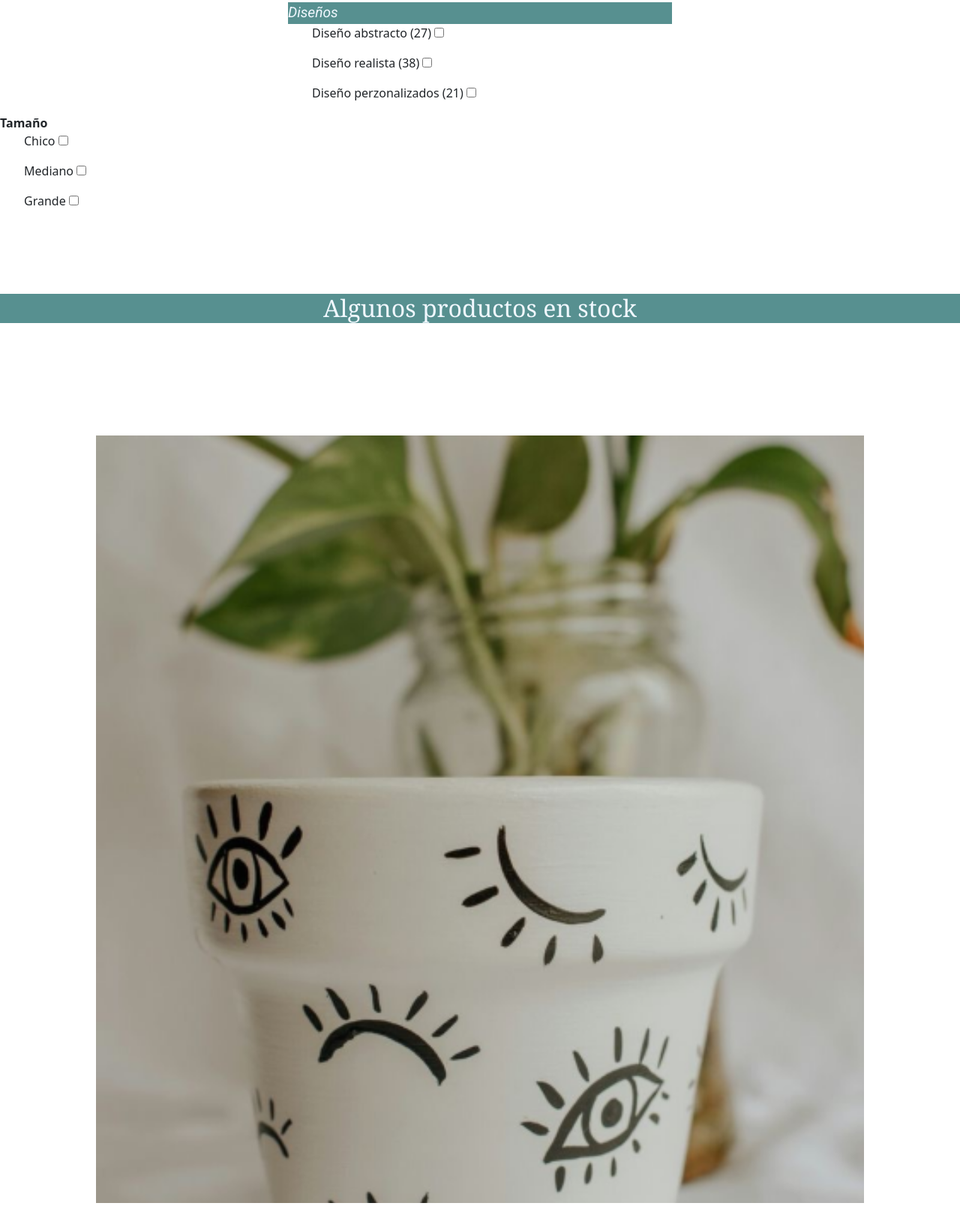
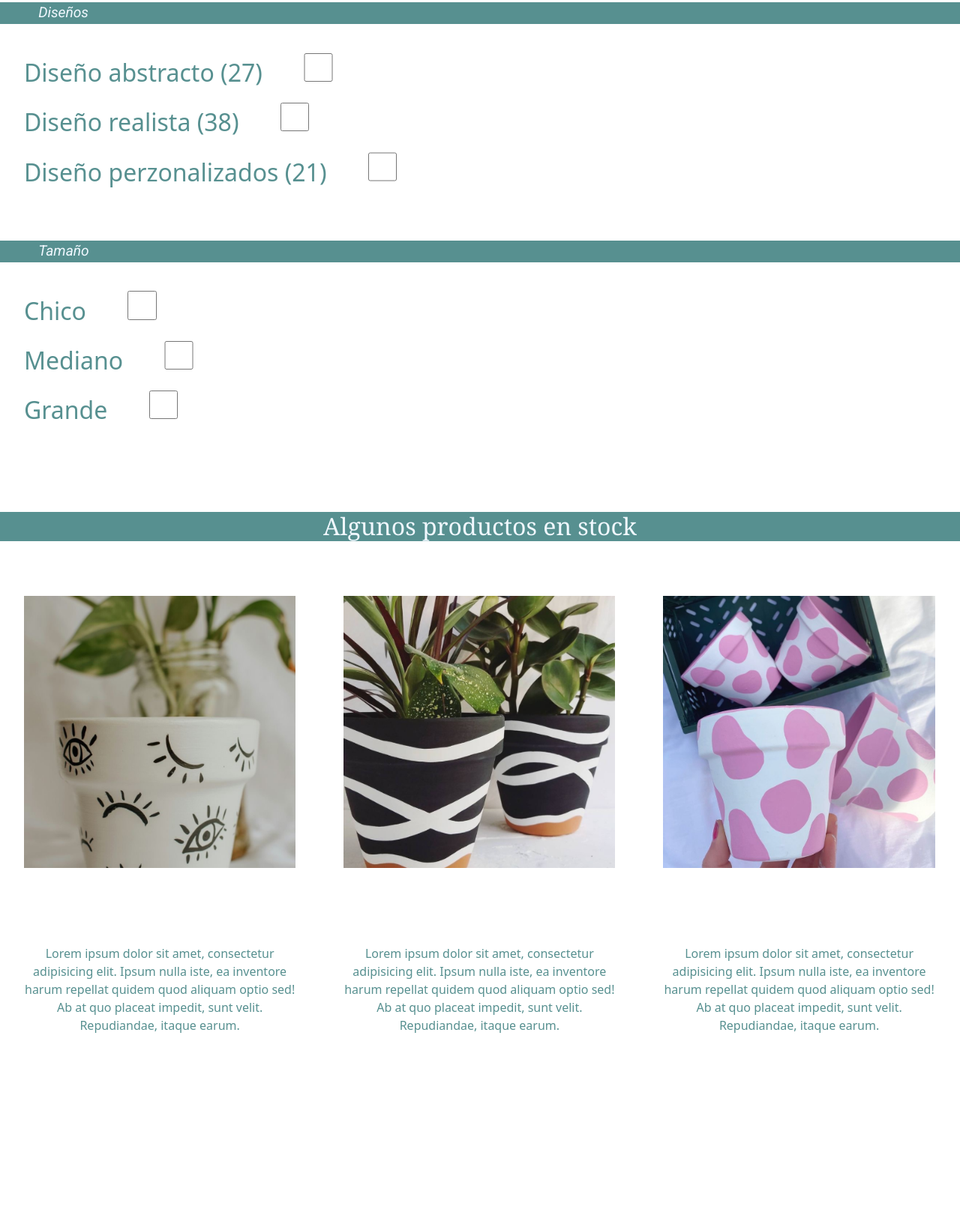
Before and after one commit to FakuStt/2da-Entrega---Facundo-Stazione, a website: page pages/catalogo.html in a window 1280 px wide. Shown: the part 394-2019 px from the top of the page at 75% size. Drawn offline with nearby package versions, Linux system fonts and the light colour scheme.

Commit message:
terminamos el responsive en todas las paginas

```diff
--- a/pages/catalogo.html
+++ b/pages/catalogo.html
@@ -161,7 +161,7 @@
                         </li>
                     </ul>
                 </li>
-                <li class="nav-item">
+                <li class="navCatalogo2">
                     <span> <b>Tamaño</b> </span>
                     <ul>
                         <li>
@@ -187,10 +187,11 @@
             </ul>
         </section>
         <section>
-            <h2> Algunos productos en stock</h2>
+            <h2 id="h2catalogo" > Algunos productos en stock</h2>
+            <div class="catalogoStock">
                 <article>
                     <img class="imgCatalogo" src="../img/maceta 1.png" alt="maceta-de-barro">
-                <p class="text"> Lorem ipsum dolor sit amet, consectetur adipisicing elit. Ipsum nulla iste, ea inventore harum
+                    <p class="text" > Lorem ipsum dolor sit amet, consectetur adipisicing elit. Ipsum nulla iste, ea inventore harum
                         repellat quidem quod aliquam optio sed! Ab at quo placeat impedit, sunt velit. Repudiandae,
                         itaque earum.
                     </p>
@@ -223,6 +224,7 @@
                         itaque earum.
                     </p>
                 </article>
+            </div>
         </section>
     </main>
 
--- a/scss/_medias.scss
+++ b/scss/_medias.scss
@@ -137,4 +137,74 @@
             flex-direction: row;
 }
 
+.navCatalogo2 {
+    display: flex;
+    flex-direction: column;
+    margin-top: 4vw;
+    span {
+        color: $secondaryColor;
+        background-color: $mainColor;
+        font-family: $mainFont;
+        font-weight: $txtRegular;
+        font-size: 1.2em;
+        align-content: center;
+        margin-bottom: 3vw;
+        b {
+            margin-left: 4vw;
+        }
+    }
+    ul {
+        li {
+            label {
+                color: $mainColor;
+                font-weight: 400;
+                font-size: 2.5vw;
+            }
+            input {
+                margin-left: 4vw;
+                height: 3vw;
+                width: 3vw;
+            }
+        }
+    }
 }
+
+.imgCatalogo {
+    width: 28.3vw;
+    height: 28.3vw;
+    margin-top: 2vw;
+    margin-bottom: 6vw;
+    margin-left: 2.5vw;
+    margin-right: 2.5vw;
+    flex-wrap: wrap;
+    flex-direction: row;
+    object-fit: cover;
+}
+
+.catalogoStock {
+    display: flex;
+    flex-direction: row;
+    flex-wrap: wrap;
+    article {
+        p {
+            width: 28.3vw;
+            height: 28.3vw;
+            margin-top: 2vw;
+            margin-bottom: 6vw;
+            margin-left: 2.5vw;
+            margin-right: 2.5vw;
+            flex-wrap: wrap;
+            flex-direction: row;
+            object-fit: cover;
+        }
+    }
+}
+
+.fotoPersona {
+    width: 50vw;
+    height: 50vw;
+    margin-left: 25vw;
+}
+
+
+}
--- a/scss/_tienda.scss
+++ b/scss/_tienda.scss
@@ -95,13 +95,12 @@
         font-family: $mainFont;
         font-weight: $txtRegular;
         font-size: 1.2em;
-        width: 40vw;
+        width: 50vw;
     }
 }
 
 .navCatalogo2 {
     display: flex;
-    margin: auto;
     flex-direction: column;
     margin-top: 4vw;
     span {
@@ -110,8 +109,24 @@
         font-family: $mainFont;
         font-weight: $txtRegular;
         font-size: 1.2em;
-        width: 40vw;
-        align-items: center;
+        align-content: center;
+        margin-bottom: 3vw;
+        b {
+            margin-left: 4vw;
+        }
+    }
+    ul {
+        li {
+            label {
+                color: $mainColor;
+                font-weight: 400;
+            }
+            input {
+                margin-left: 4vw;
+                height: 4vw;
+                width: 4vw;
+            }
+        }
     }
 }
 
```
Also changed, not shown: css/main.css. Lines whose indentation alone changed are shown as unchanged.
